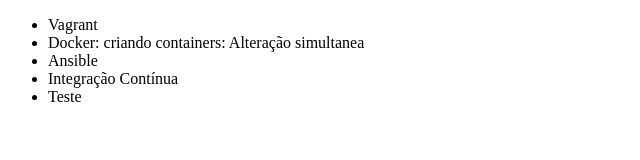
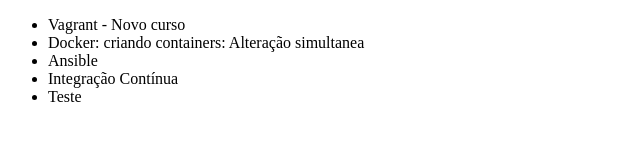
Before and after one commit to gustavo-carmo/git-estudos, a plain HTML site: page index.html in a window 1280 px wide. Shown: the full height of the page, 0-640 px from the left. Drawn offline with Linux system fonts and the light colour scheme.

Commit message:
alterando o nome do curso Vagrant

```diff
--- a/index.html
+++ b/index.html
@@ -8,7 +8,7 @@
 </head>
 <body>
     <ul>
-        <li>Vagrant</li>
+        <li>Vagrant - Novo curso</li>
         <li>Docker: criando containers: Alteração simultanea</li>
         <li>Ansible</li>
         <li>Integração Contínua</li>
```
